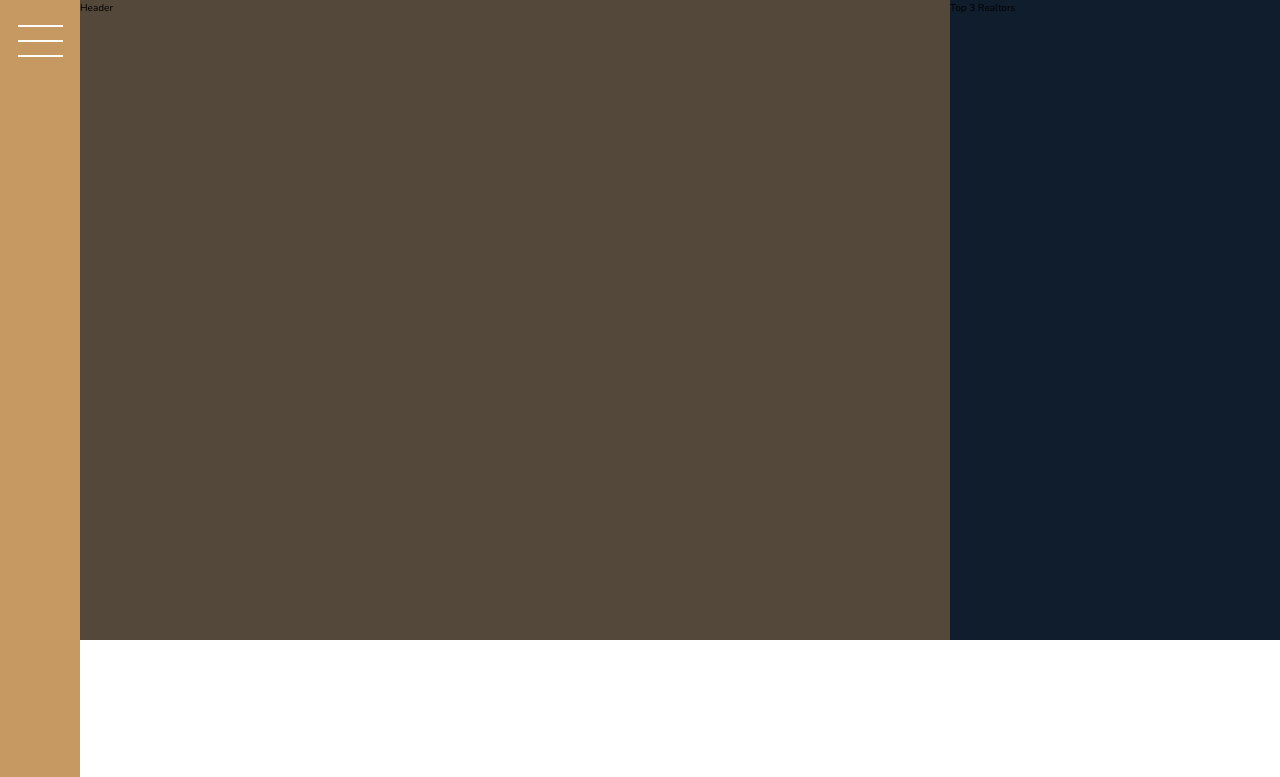
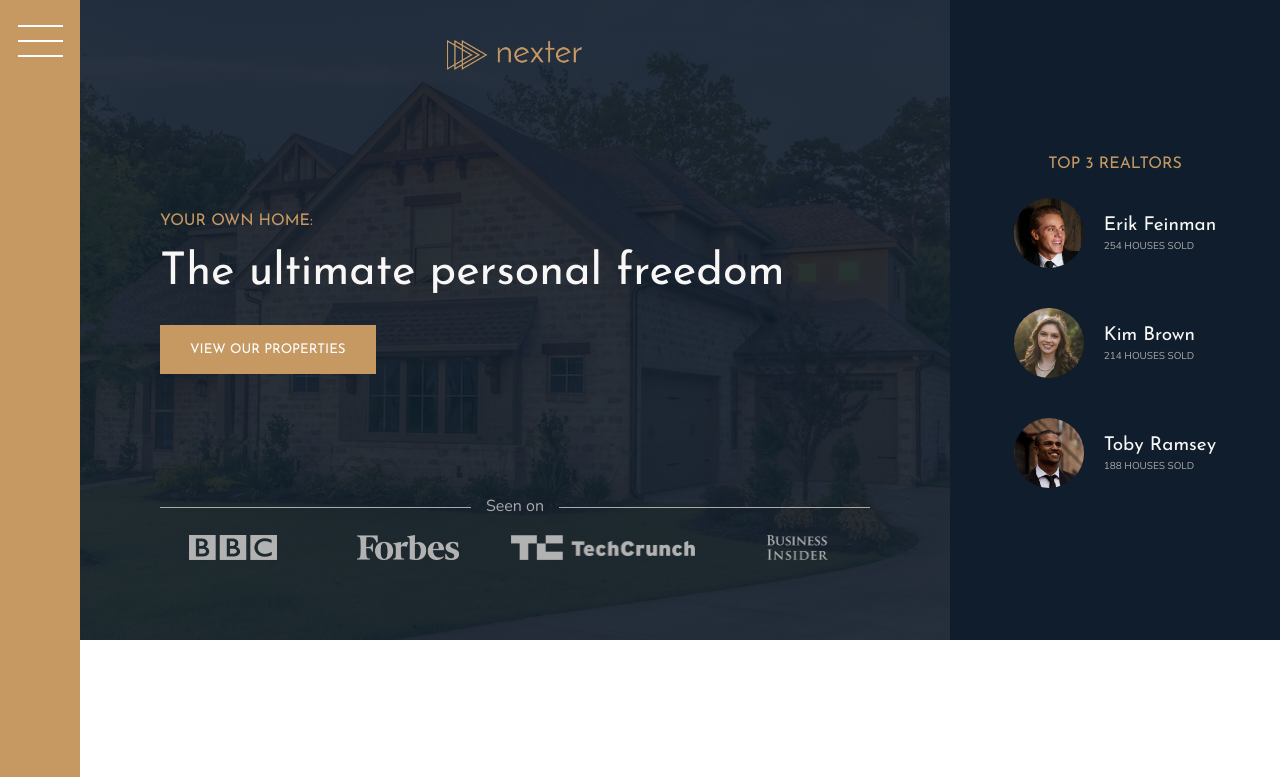
Before and after one commit to IvanDyankov/nexter-web, a website: page index.html in a window 1280 px wide. Shown: the top 777 px of the page. Drawn offline with nearby package versions, Linux system fonts and the light colour scheme.

Commit message:
section header

```diff
--- a/index.html
+++ b/index.html
@@ -18,9 +18,45 @@
     <button class="nav_button"></button>
   </div>
 
-  <header class="header">Header</header>
+  <header class="header">
 
-  <div class="realtors">Top 3 Realtors</div>
+    <img src="img/logo.png" alt="Nexter logo" class="header__logo">
+    <h3 class="heading-3">Your own home:</h3>
+    <h1 class="heading-1">The ultimate personal freedom</h1>
+    <button class="btn header__btn">View our properties</button>
+    <div class="header__seenon-text">Seen on</div>
+    <div class="header__seenon-logos">
+      <img src="img/logo-bbc.png" alt="bbc">
+      <img src="img/logo-forbes.png" alt="forbes">
+      <img src="img/logo-techcrunch.png" alt="techcrunch">
+      <img src="img/logo-bi.png" alt="bi">
+    </div>
+
+  </header>
+
+  <div class="realtors">
+
+    <h3 class="heading-3">Top 3 realtors</h3>
+    <div class="realtors__list">
+      <img src="img/realtor-1.jpeg" alt="r1" class="realtors__img">
+      <div class="realtors__details">
+        <h4 class="heading-4 heading-4--light">Erik Feinman</h4>
+        <p class="realtors__sold">254 houses sold</p>
+      </div>
+
+      <img src="img/realtor-2.jpeg" alt="r1" class="realtors__img">
+      <div class="realtors__details">
+        <h4 class="heading-4 heading-4--light">Kim Brown</h4>
+        <p class="realtors__sold">214 houses sold</p>
+      </div>
+
+      <img src="img/realtor-3.jpeg" alt="r1" class="realtors__img">
+      <div class="realtors__details">
+        <h4 class="heading-4 heading-4--light">Toby Ramsey</h4>
+        <p class="realtors__sold">188 houses sold</p>
+      </div>
+    </div>
+  </div>
 
   <section class="features">
 
--- a/scss/_header.scss
+++ b/scss/_header.scss
@@ -1,4 +1,53 @@
 .header {
-  background-color: $color-grey-dark-1;
   grid-column: full-start / col-end 6;
+
+  background-image: linear-gradient(rgba($color-secondary, .90), rgba($color-secondary, .90)), url(../img/hero.jpeg);
+  background-position: center;
+  padding: 8rem;
+  padding-top: 4rem;
+
+  display: grid;
+  grid-template-rows: 1fr min-content 6rem 1fr;
+  grid-row-gap: 1.5rem;
+  justify-content: center;
+
+  &__logo {
+    height: 3rem;
+    justify-self: center;
+  }
+
+  &__btn {
+    align-self: start;
+    justify-self: start;
+  }
+
+  &__seenon-text {
+    display: grid;
+    font-size: 1.6rem;
+    color: $color-grey-light-2;
+
+    grid-template-columns: 1fr max-content 1fr;
+    grid-column-gap: 1.5rem;
+    align-items: center;
+
+    &::before,
+    &::after {
+      content: "";
+      height: 1px;
+      display: block;
+      background-color: currentColor; // same as parent color: $color-grey-light-2;
+    }
+  }
+
+  &__seenon-logos {
+    display: grid;
+    grid-template-columns: repeat(4, 1fr);
+    grid-gap: 3rem;
+    justify-items: center;
+
+    img {
+      height: 2.5rem;
+      filter: brightness(70%)
+    }
+  }
 }
--- a/scss/_realtors.scss
+++ b/scss/_realtors.scss
@@ -1,4 +1,32 @@
 .realtors {
   background-color: $color-secondary;
   grid-column: col-start 7 / full-end;
+  padding: 3rem;
+
+  display: grid;
+  align-content: center;
+  justify-content: center;
+  justify-items: center;
+  grid-row-gap: 2rem;
+
+  &__list {
+    display: grid;
+    grid-template-columns: min-content max-content;
+    grid-column-gap: 2rem;
+    grid-row-gap: 5vh;
+    align-items: center;
+
+  }
+
+  &__img {
+    width: 7rem;
+    border-radius: 50%;
+    display: block;
+  }
+
+  &__sold {
+    text-transform: uppercase;
+    color: $color-grey-light-2;
+    margin-top: -3px;
+  }
 }
--- a/scss/_typography.scss
+++ b/scss/_typography.scss
@@ -7,6 +7,9 @@
 
 .heading-1 {
   @extend %heading;
+  font-size: 4.5rem;
+  color: $color-grey-light-1;
+  line-height: 1;
 }
 
 .heading-2 {
```
Also changed, not shown: css/style.css.
